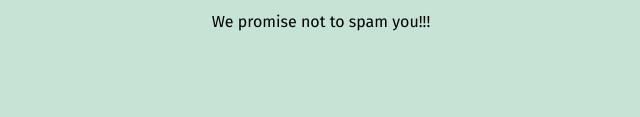
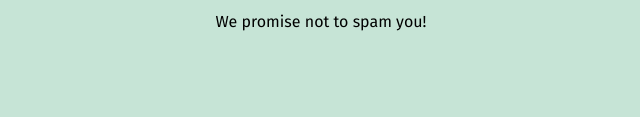
Before and after one commit to Md-Mofakhkharul-Islam-Maruf/assignmentt_1, a plain HTML site: page index.html in a window 1280 px wide. Shown: the part 3453-3570 px from the top of the page, 319-959 px from the left. Drawn offline with Linux system fonts and the light colour scheme.

Commit message:
4th commit

```diff
--- a/index.html
+++ b/index.html
@@ -174,7 +174,7 @@
                     <button>
                         Submit
                     </button>
-                    <p>We promise not to spam you!!!</p>
+                    <p>We promise not to spam you!</p>
                 </div>
             </div>
         </section>
```
